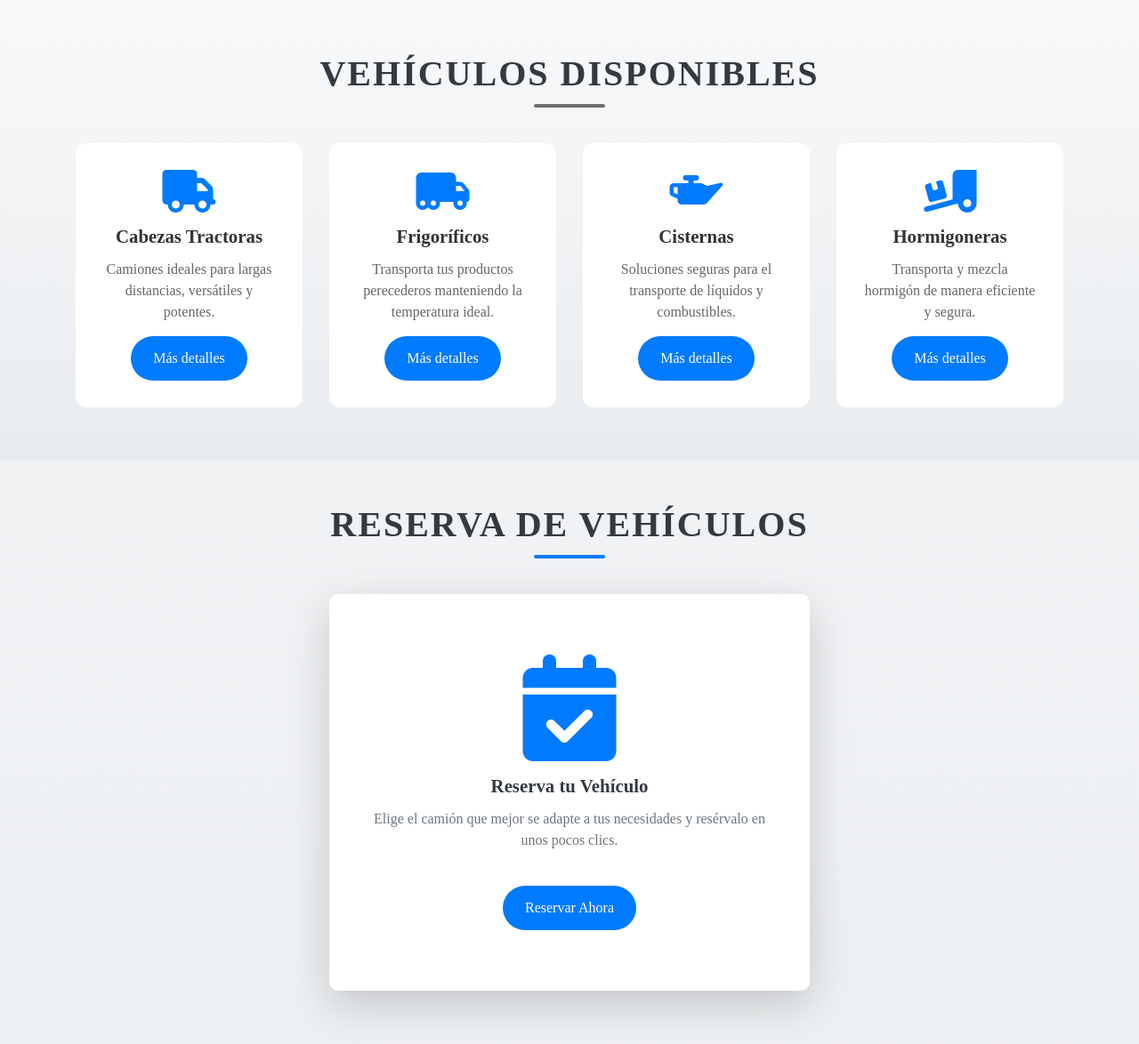
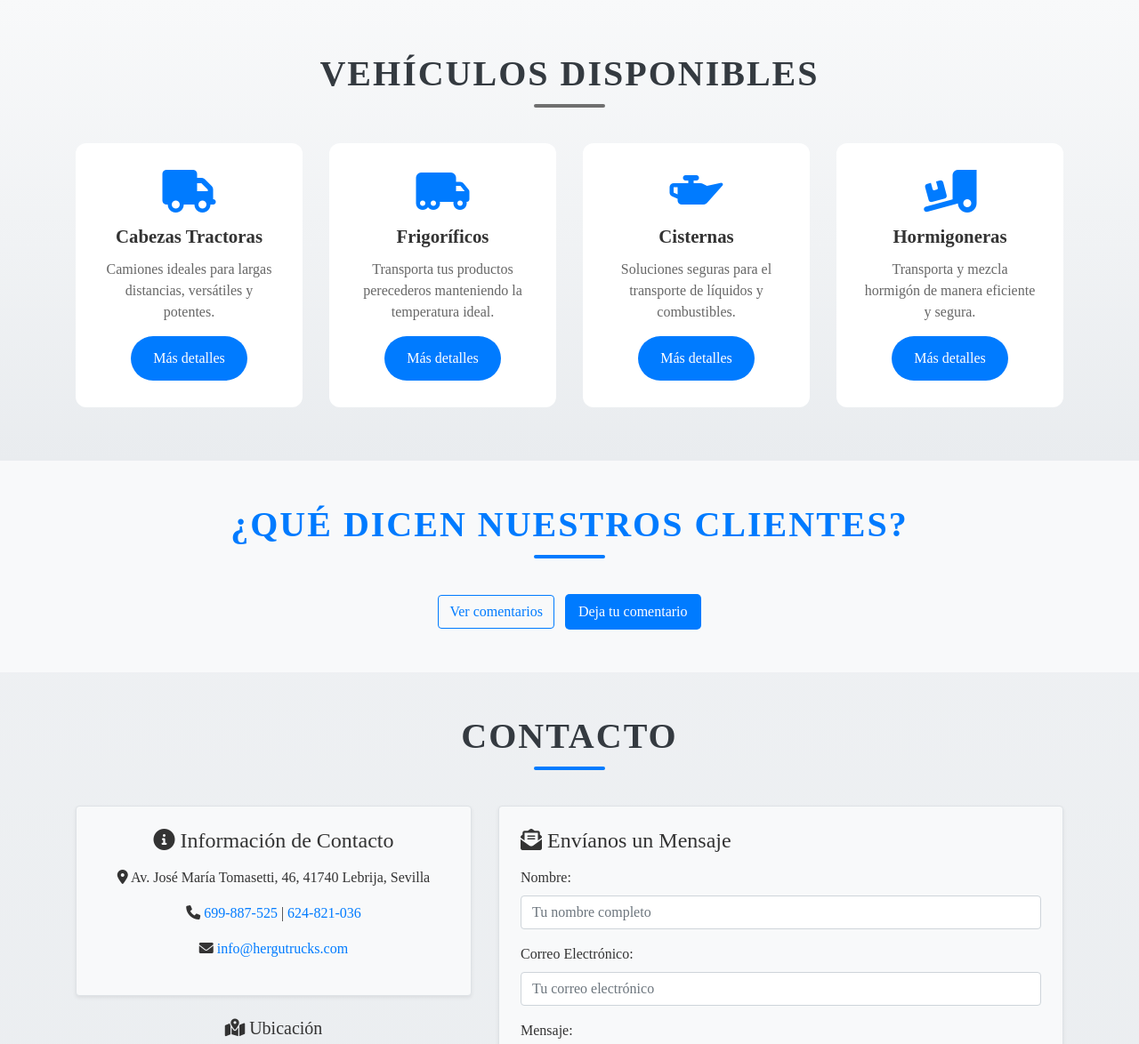
Before and after one commit to AntonioGutierrez5/Hergutrucks, a Django app: page / in a window 1280 px wide. Shown: the part 1019-2193 px from the top of the page at 89% size. Run offline with Django 4.2, Linux system fonts and the light colour scheme; some libraries are stand-ins or nearby versions.

Commit message:
Actualizacion

```diff
--- a/app/templates/app/index.html
+++ b/app/templates/app/index.html
@@ -9,6 +9,7 @@
     <link href="https://stackpath.bootstrapcdn.com/bootstrap/4.5.2/css/bootstrap.min.css" rel="stylesheet">
     <link rel="stylesheet" href="https://cdnjs.cloudflare.com/ajax/libs/font-awesome/5.15.4/css/all.min.css">
     <link rel="stylesheet" href="https://cdnjs.cloudflare.com/ajax/libs/font-awesome/6.0.0/css/all.min.css">
+    <script src="{% static 'js/scripts.js' %}"></script>
     <style>
         /* Estilos generales del body */
         body {
@@ -359,8 +360,7 @@
             <li><a class="dropdown-item" href="{% url 'frigorifico' %}?tipo=frigorifico">Frigorífico</a></li>
             <li><a class="dropdown-item" href="{% url 'cisterna' %}?tipo=cisterna">Cisterna</a></li>
             <li><a class="dropdown-item" href="{% url 'hormigonera' %}?tipo=hormigonera">Hormigonera</a></li>
-            <li><a class="dropdown-item" href="{% url 'reservar-vehiculo' %}?tipo=reservar-vehiculo">Reservas</a></li>
-
+            <li><a class="dropdown-item" href="{% url 'lista_comentarios' %}?comentarios">Comentarios</a></li>
         </ul>
     </div>
 
@@ -530,30 +530,40 @@
 </section>
 
 
-<!-- Sección de Reserva de Vehículos -->
-<section class="py-5">
+
+{% block content %}
+<!-- Sección de Comentarios -->
+<section class="py-5 bg-light">
     <div class="container text-center">
-        <h2 class="section-title">Reserva de Vehículos</h2>
+        <h2 class="section-title text-primary mb-4">¿Qué dicen nuestros clientes?</h2>
         <div class="row justify-content-center">
-            <div class="col-md-6">
-                <a href="reservas/" class="text-decoration-none">
-                    <div class="card service-card shadow-lg border-0">
-                        <div class="card-body text-center py-5">
-                            <div class="icon-container mb-3">
-                                <i class="fas fa-calendar-check fa-3x text-primary"></i>
+            <div class="col-md-8">
+                <div class="testimonial-container">
+                    {% if comentarios_principales %}
+                        {% for comentario in comentarios_principales %}
+                            <div class="card shadow-sm border-0 mb-3">
+                                <div class="card-body py-4">
+                                    <p class="card-text text-muted">
+                                        "{{ comentario.comentario }}"
+                                    </p>
+                                    <p class="blockquote-footer mt-2">
+                                        - {{ comentario.nombre }}, <cite title="Fuente del comentario">Cliente</cite>
+                                    </p>
+                                </div>
                             </div>
-                            <h3 class="card-title text-dark">Reserva tu Vehículo</h3>
-                            <p class="card-text text-muted">
-                                Elige el camión que mejor se adapte a tus necesidades y resérvalo en unos pocos clics.
-                            </p><br>
-                            <a href="{% url 'reservar-vehiculo' %}" class="btn btn-custom">Reservar Ahora</a>
-                        </div>
-                    </div>
-                </a>
+                        {% endfor %}
+                    {% else %}
+                    {% endif %}
+
+                    <a href="{% url 'lista_comentarios' %}" class="btn btn-outline-primary mt-3">Ver comentarios</a>
+                    <a href="{% url 'agregar_comentario' %}" class="btn btn-primary mt-3 ms-2">Deja tu comentario</a>
+                </div>
             </div>
         </div>
     </div>
 </section>
+{% endblock %}
+
 
 
 
@@ -619,11 +629,6 @@
 
 <footer class="bg-dark text-white text-center py-4">
     <p>© 2025 HerguTrucks | Todos los derechos reservados</p>
-    <div>
-        <a href="#" class="text-white mx-2"><i class="fab fa-facebook"></i></a>
-        <a href="#" class="text-white mx-2"><i class="fab fa-twitter"></i></a>
-        <a href="#" class="text-white mx-2"><i class="fab fa-instagram"></i></a>
-    </div>
 </footer>
 
     <!-- Bootstrap JS and dependencies -->
@@ -632,5 +637,6 @@
     <script src="https://stackpath.bootstrapcdn.com/bootstrap/4.5.2/js/bootstrap.min.js"></script>
     <script src="https://cdn.jsdelivr.net/npm/bootstrap@5.3.0/dist/js/bootstrap.bundle.min.js"></script>
 
+
 </body>
 </html>
--- a/app/urls.py
+++ b/app/urls.py
@@ -9,7 +9,6 @@
     path('vehiculos/cisterna/', views.cisterna, name='cisterna'),
     path('vehiculos/hormigonera/', views.hormigonera, name='hormigonera'),
     path('vehiculos/frigorifico/', views.frigorifico, name='frigorifico'),
-    path('reservar-vehiculo/', views.reservar_vehiculo, name='reservar-vehiculo'),
     path('login/', views.CustomLoginView.as_view(), name='login'),
     path('register/', views.RegisterView.as_view(), name='register'),
     path('logout/', views.logout_view, name='logout'),  # Nueva ruta para cerrar sesión
@@ -17,8 +16,7 @@
     path('vehiculos/', views.vehiculo_list, name='vehiculo-list'),  # Ruta para la lista de vehículos
     path('buscar/', views.buscar, name='buscar'),
     path('eliminar_del_carrito/<int:producto_id>/', views.eliminar_del_carrito, name='eliminar_del_carrito'),
-    path('reservas/crear/', views.crear_reserva, name='crear-reserva'),
-    path('reserva/', views.ReservaView.as_view(), name='reserva'),
-    path('reservas/', views.ReservaView.as_view(), name='reserva-list'),  # Si tienes una vista para listar las reservas
+    path('comentarios/', views.lista_comentarios, name='lista_comentarios'),
+    path('agregar_comentario/', views.agregar_comentario, name='agregar_comentario'),
 
 ]
--- a/app/views.py
+++ b/app/views.py
@@ -1,10 +1,10 @@
 from django.shortcuts import render, get_object_or_404, redirect
 from django.contrib import messages
-from .models import Vehiculo, TipoVehiculo, Reserva, Carrito, Comentario, ItemCarrito
+from .models import Vehiculo, TipoVehiculo, Carrito, ClienteComentario, ItemCarrito
 from django.urls import reverse_lazy, reverse
 from django.contrib.auth.views import LoginView, LogoutView
 from django.contrib.auth.forms import UserCreationForm
-from django.http import JsonResponse
+from django.http import HttpResponse
 from django.views.generic.edit import CreateView
 from django.views.generic import ListView
 from django.contrib.auth.mixins import LoginRequiredMixin
@@ -12,7 +12,7 @@
 from django.core.exceptions import PermissionDenied
 from django.views.decorators.csrf import csrf_exempt
 from django.db.models import Q
-from .form import ComentarioForm, ReservaForm
+from .form import FormularioComentario
 from rest_framework import generics
 from .serializer import VehiculoSerializer
 from django.contrib.auth import logout, get_user_model
@@ -75,74 +75,31 @@
 
 
 # Filtrado por tipo de vehículo
+@login_required
 def tipo_vehiculo_view(request, tipo):
     vehiculos = Vehiculo.objects.filter(tipo__tipo=tipo)
     return render(request, f'app/{tipo.lower()}.html', {'vehiculos': vehiculos})
 
 
+@login_required
 def cabezas(request):
     vehiculos = Vehiculo.objects.filter(tipo__nombre="Cabeza Tractora")
     return render(request, 'app/cabezas.html', {'vehiculos': vehiculos})
 
+@login_required
 def hormigonera(request):
     vehiculos = Vehiculo.objects.filter(tipo__nombre="Hormigonera")
     return render(request, 'app/hormigonera.html', {'vehiculos': vehiculos})
 
+@login_required
 def cisterna(request):
     vehiculos = Vehiculo.objects.filter(tipo__nombre="Cisterna")
     return render(request, 'app/cisterna.html', {'vehiculos': vehiculos})
 
+@login_required
 def frigorifico(request):
     vehiculos = Vehiculo.objects.filter(tipo__nombre="Frigorifico")
     return render(request, 'app/frigorifico.html', {'vehiculos': vehiculos})
-
-
-
-# Reservas
-class ReservaView(ListView):
-    model = Vehiculo
-    template_name = 'app/reservar_vehiculo.html'  # Asegúrate de que este sea el nombre del archivo de la plantilla
-    context_object_name = 'vehiculos'  # Para que se llame 'vehiculos' en el contexto de la plantilla
-
-    def get(self, request):
-        vehiculos = Vehiculo.objects.all()  # Obtener todos los vehículos disponibles
-        form = ReservaForm()  # Crear el formulario de reserva vacío
-        return render(request, self.template_name, {'form': form, 'vehiculos': vehiculos})
-
-    def post(self, request):
-        form = ReservaForm(request.POST)  # Crear el formulario con los datos enviados
-        if form.is_valid():  # Si el formulario es válido
-            form.save()  # Guardar la reserva
-            return redirect('reserva-list')  # Redirigir a la lista de reservas
-        vehiculos = Vehiculo.objects.all()  # Obtener los vehículos nuevamente si el formulario no es válido
-        return render(request, self.template_name, {'form': form, 'vehiculos': vehiculos})
-
-
-@login_required
-def reservar_vehiculo(request):
-    vehiculos = Vehiculo.objects.filter(estado='Disponible')  # Filtra solo los disponibles
-    return render(request, 'app/reservar_vehiculo.html', {'vehiculos': vehiculos})
-
-
-@login_required
-def crear_reserva(request):
-    if request.method == 'POST':
-        vehiculo_id = request.POST.get('vehiculo')
-        fecha_inicio = request.POST.get('fecha_inicio')
-        fecha_fin = request.POST.get('fecha_fin')
-
-        print(f"ID recibido: {vehiculo_id}")  # 👀 Verifica qué se recibe
-
-        try:
-            vehiculo = Vehiculo.objects.get(id=vehiculo_id)
-        except Vehiculo.DoesNotExist:
-            messages.error(request, 'El vehículo seleccionado no existe.')
-            return redirect('index')
-
-
-def vehiculos_disponibles(request):
-    vehiculos = Vehiculo.objects.all()
-    return render(request, 'index.html', {'vehiculos': vehiculos})
 
 
 
@@ -178,36 +135,32 @@
 
 
 
-@login_required
-def ver_carrito(request):
-    carrito, created = Carrito.objects.get_or_create(usuario=request.user)
-    return render(request, 'app/carrito.html', {'carrito': carrito})
 
+# Comentarios
+def lista_comentarios(request):
+    comentarios = ClienteComentario.objects.all().order_by('-fecha_creacion')  # Cambié 'fecha' por 'fecha_creacion'
+    return render(request, 'app/lista_comentarios.html', {'comentarios': comentarios})
 
+def agregar_comentario(request):
+    if request.method == 'POST':
+        formulario = FormularioComentario(request.POST)
+        if formulario.is_valid():
+            formulario.save()
+            messages.success(request, 'Comentario enviado correctamente.')
+            return redirect('lista_comentarios')
+    else:
+        formulario = FormularioComentario()
 
-# Opiniones y comentarios
-@login_required
-def opiniones(request, vehiculo_id):
-    vehiculo = get_object_or_404(Vehiculo, id=vehiculo_id)
-    comentarios = Comentario.objects.filter(vehiculo=vehiculo)
-    form = ComentarioForm(request.POST or None)
-    if request.method == 'POST' and form.is_valid():
-        comentario = form.save(commit=False)
-        comentario.vehiculo = vehiculo
-        comentario.save()
-        return redirect('opiniones', vehiculo_id=vehiculo_id)
-    return render(request, 'app/opiniones.html', {'vehiculo': vehiculo, 'comentarios': comentarios, 'form': form})
+    return render(request, 'app/agregar_comentario.html', {'formulario': formulario})
 
+def mostrar_comentarios_pagina_principal(request):
+    comentarios = ClienteComentario.objects.filter(aprobado=True).order_by('-fecha_creacion')[:2] # Muestra los 2 comentarios más recientes
+    return render(request, 'index.html', {'comentarios_principales': comentarios})
 
-@login_required
-def opiniones_view(request, vehiculo_id):
-    vehiculo = get_object_or_404(Vehiculo, id=vehiculo_id)
-    comentarios = Comentario.objects.filter(vehiculo=vehiculo)
+def index_view(request):
+    comentarios_principales = ClienteComentario.objects.filter(aprobado=True).order_by('-fecha_creacion')[:2]
+    return render(request, 'index.html', {'comentarios_principales': comentarios_principales})
 
-    return render(request, 'app/opiniones.html', {
-        'vehiculo': vehiculo,
-        'comentarios': comentarios
-    })
 
 
 # Búsqueda de vehículos
```
Also changed, not shown: app/admin.py (+17 -7 lines), app/form.py (+8 -15 lines), app/models.py (+12 -0 lines), app/templates/app/agregar_comentario.html (added, +54 -0 lines), app/templates/app/lista_comentarios.html (added, +29 -0 lines), hergutrucks/settings.py (+11 -18 lines), app/migrations/0001_initial.py (deleted), app/migrations/0002_auto_20250327_2030.py (deleted), app/migrations/0003_alter_vehiculo_tipo.py (deleted), db.sqlite3, requiremets.txt (renamed from .requiremets.txt).
